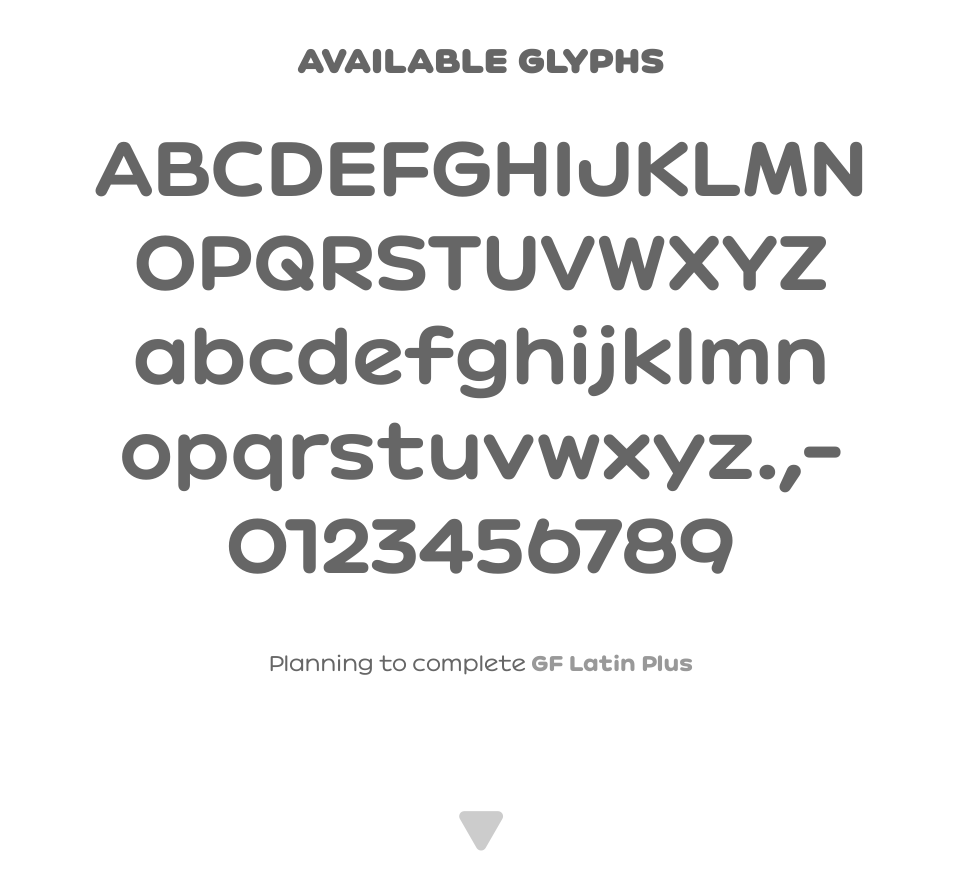
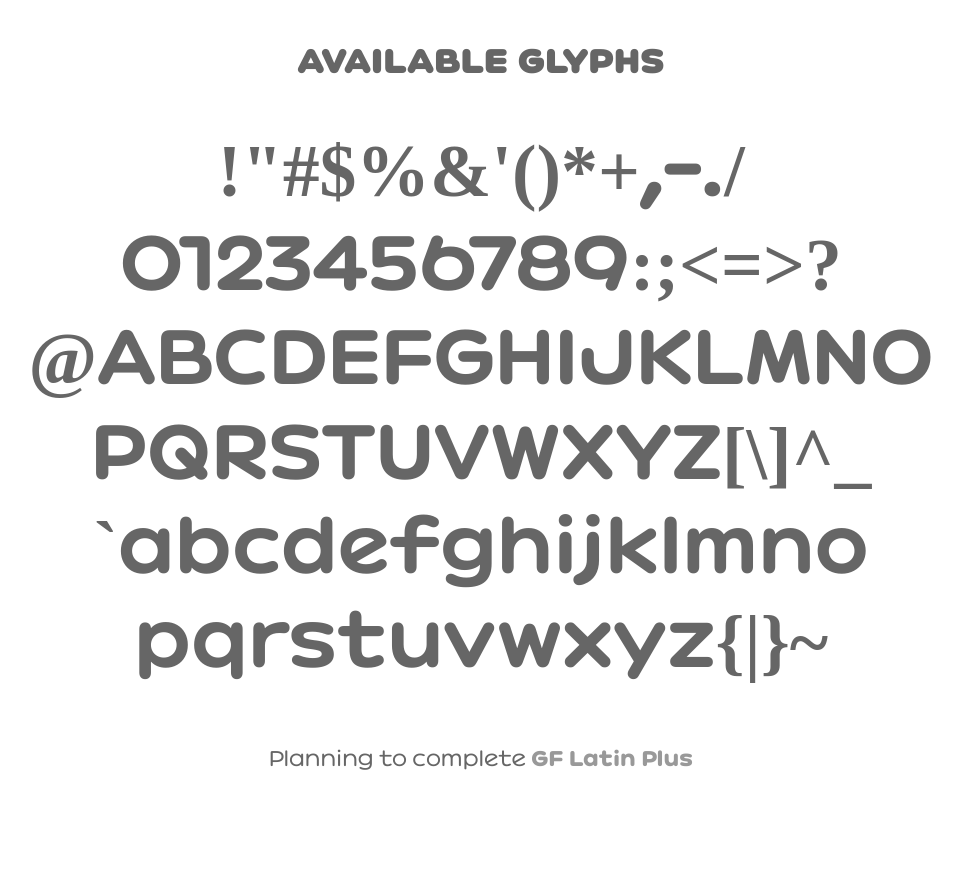
Before and after one commit to coz-m/G8321_FONTS, a plain HTML site: page index.html in a window 1280 px wide. Shown: the part 2260-3150 px from the top of the page, without its empty margins (159-1121 px from the left). Drawn offline with Linux system fonts and the light colour scheme.

Commit message:
Basic Latin glyphs are available.

```diff
--- a/index.html
+++ b/index.html
@@ -147,11 +147,12 @@ with axes for weight 80..900
 AVAILABLE GLYPHS
 </h1>
 <div class="glyphs">
-ABCDEFGHIJKLMN<br>
-OPQRSTUVWXYZ<br>
-abcdefghijklmn<br>
-opqrstuvwxyz.,-<br>
-0123456789
+!&quot;#$%&amp;'()*+,-./<br>
+0123456789:&#x003B;&lt;=&gt;?<br>
+@ABCDEFGHIJKLMNO<br>
+PQRSTUVWXYZ[\]^_<br>
+`abcdefghijklmno<br>
+pqrstuvwxyz{|}~
 </div>
 Planning to complete <a href="https://github.com/googlefonts/gftools/blob/master/Lib/gftools/encodings/GF%20Glyph%20Sets/README.md#gf-latin-plus-567-glyphs-total--25-optional" target="_blank">GF Latin Plus</a>
 </div>
```
